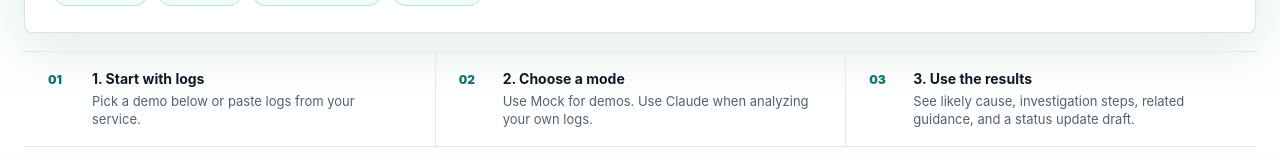
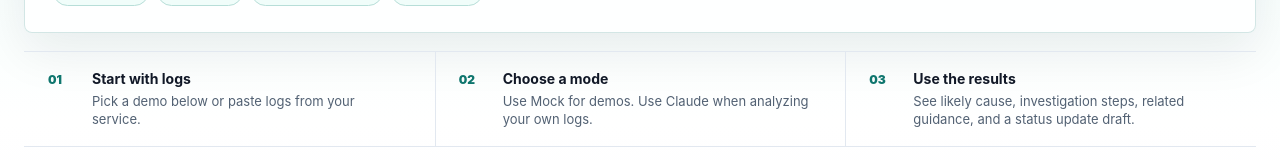
Before and after one commit to SwarnaKishore/ai-incident-copilot, a React (Vite) app in the folder frontend/: page / in a window 1280 px wide. Shown: the part 197-357 px from the top of the page. Built offline with nearby package versions, Linux system fonts and the light colour scheme.

Commit message:
fix sequence

```diff
--- a/frontend/src/App.tsx
+++ b/frontend/src/App.tsx
@@ -194,17 +194,17 @@ function App() {
       <section className="mode-guide" aria-label="How to use AI Incident Copilot">
         <div>
           <span className="step-index">01</span>
-          <strong>1. Start with logs</strong>
+          <strong>Start with logs</strong>
           <span>Pick a demo below or paste logs from your service.</span>
         </div>
         <div>
           <span className="step-index">02</span>
-          <strong>2. Choose a mode</strong>
+          <strong>Choose a mode</strong>
           <span>Use Mock for demos. Use Claude when analyzing your own logs.</span>
         </div>
         <div>
           <span className="step-index">03</span>
-          <strong>3. Use the results</strong>
+          <strong>Use the results</strong>
           <span>See likely cause, investigation steps, related guidance, and a status update draft.</span>
         </div>
       </section>
```
